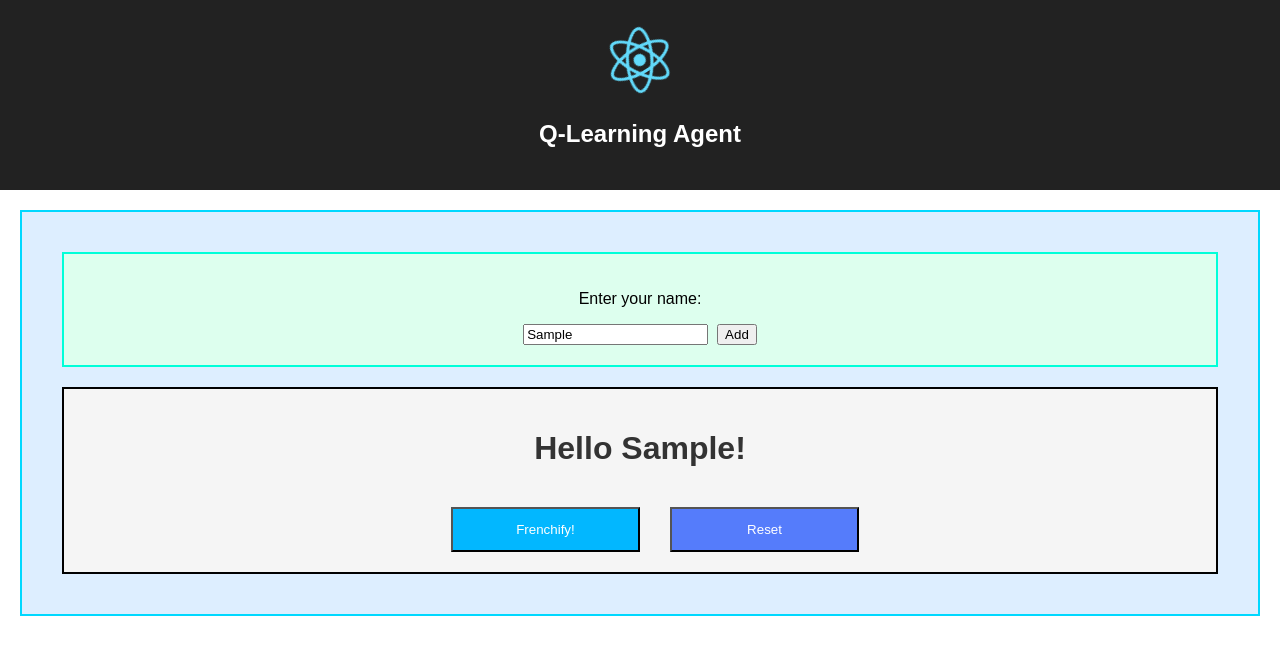
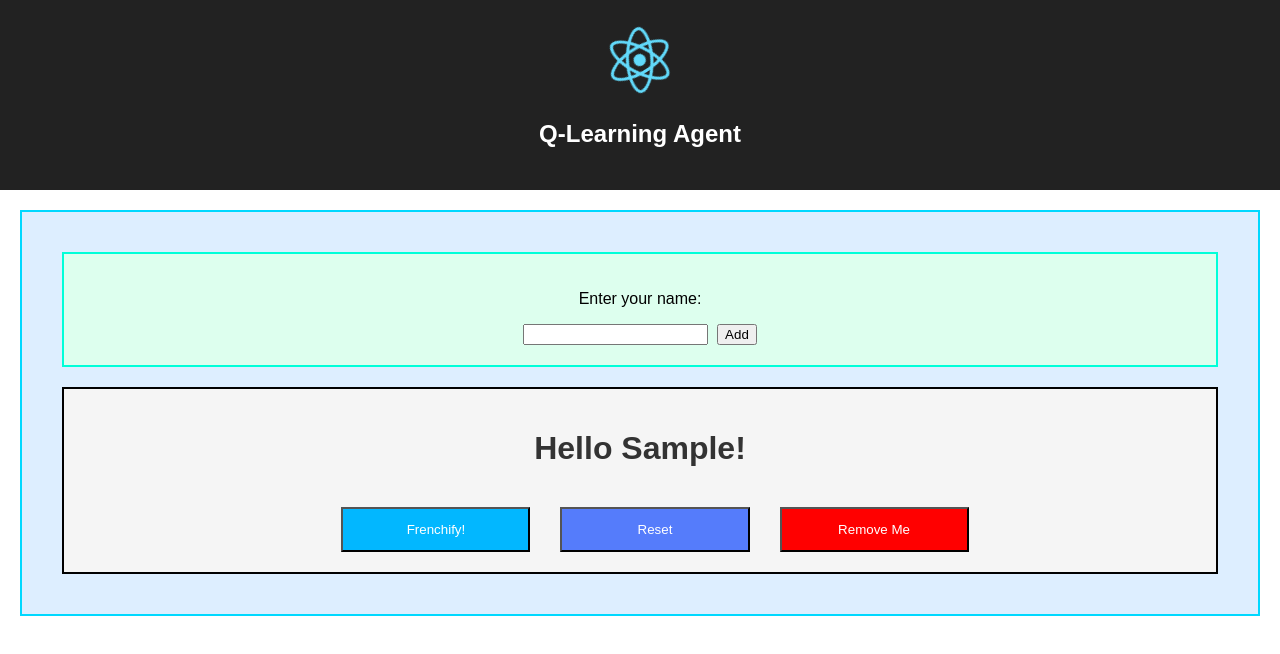
Before and after one commit to spprichard/Q-Learning-React, a React (Create React App) app: page / in a window 1280 px wide. Both pictures are taken after typing "Sample" into the empty fields and a click on the button "Add". Shown: the top 654 px of the page. Built offline with nearby package versions, Linux system fonts and the light colour scheme.

Commit message:
added remove button

```diff
--- a/src/App.css
+++ b/src/App.css
@@ -62,6 +62,14 @@
   height: 45px;
 }
 
+.RemoveButton{
+  margin-left: 30px;
+  color: white;
+  background: #ff0000;
+  width: 17%;
+  height: 45px;
+}
+
 .Title{
   margin-left: auto;
   max-width: 25%;
--- a/src/components/AddGreeter.js
+++ b/src/components/AddGreeter.js
@@ -28,7 +28,7 @@ class AddGreeter extends Component {
         return (
             <div className = "AddGreeter">
                 <p className="Title">Enter your name:</p>
-                <input type="text" onChange={this.handleUpdate}/>
+                <input type="text" onChange={this.handleUpdate} value={this.state.greetingName}/>
                 &nbsp;&nbsp;
                 <button onClick={this.addGreeting}>Add</button>
             </div>
--- a/src/components/HelloWorld.js
+++ b/src/components/HelloWorld.js
@@ -5,6 +5,7 @@ class HelloWorld extends Component {
     super(props);
     this.frenchify = this.frenchify.bind(this)
     this.resetGreeting = this.resetGreeting.bind(this)
+    this.removeGreeting = this.removeGreeting.bind(this)
     this.state = {
       greeting: "Hello "
     };
@@ -23,6 +24,10 @@ class HelloWorld extends Component {
     });
   }
 
+  removeGreeting(){
+    this.props.removeGreeting(this.props.name);
+  }
+
   render() {
     return (
       <div className="HelloWorld">
@@ -30,6 +35,7 @@ class HelloWorld extends Component {
         <br/>
         <button className="RegularButton" onClick={this.frenchify}>Frenchify!</button>
         <button className="ResetButton" onClick={this.resetGreeting}>Reset</button>
+        <button className="RemoveButton" onClick={this.removeGreeting}>Remove Me</button>
       </div>
     );
   }
--- a/src/components/HelloWorldList.js
+++ b/src/components/HelloWorldList.js
@@ -6,6 +6,7 @@ class HelloWorldList extends Component{
     constructor(props){
         super(props);
         this.addGreeting = this.addGreeting.bind(this);
+        this.removeGreeting = this.removeGreeting.bind(this);
         this.state = {
             greetings: []
         }
@@ -17,9 +18,16 @@ class HelloWorldList extends Component{
         });
     }
 
+    removeGreeting(removeName){
+        const filteredGreetings = this.state.greetings.filter(name => {
+            return name != removeName;
+        });
+        this.setState({greetings: filteredGreetings});
+    }
+
     renderGreetings(){
         return this.state.greetings.map(name => (
-            <HelloWorld key={name} name={name}/>
+            <HelloWorld key={name} name={name} removeGreeting={this.removeGreeting}/>
         ));
     }
 
```
